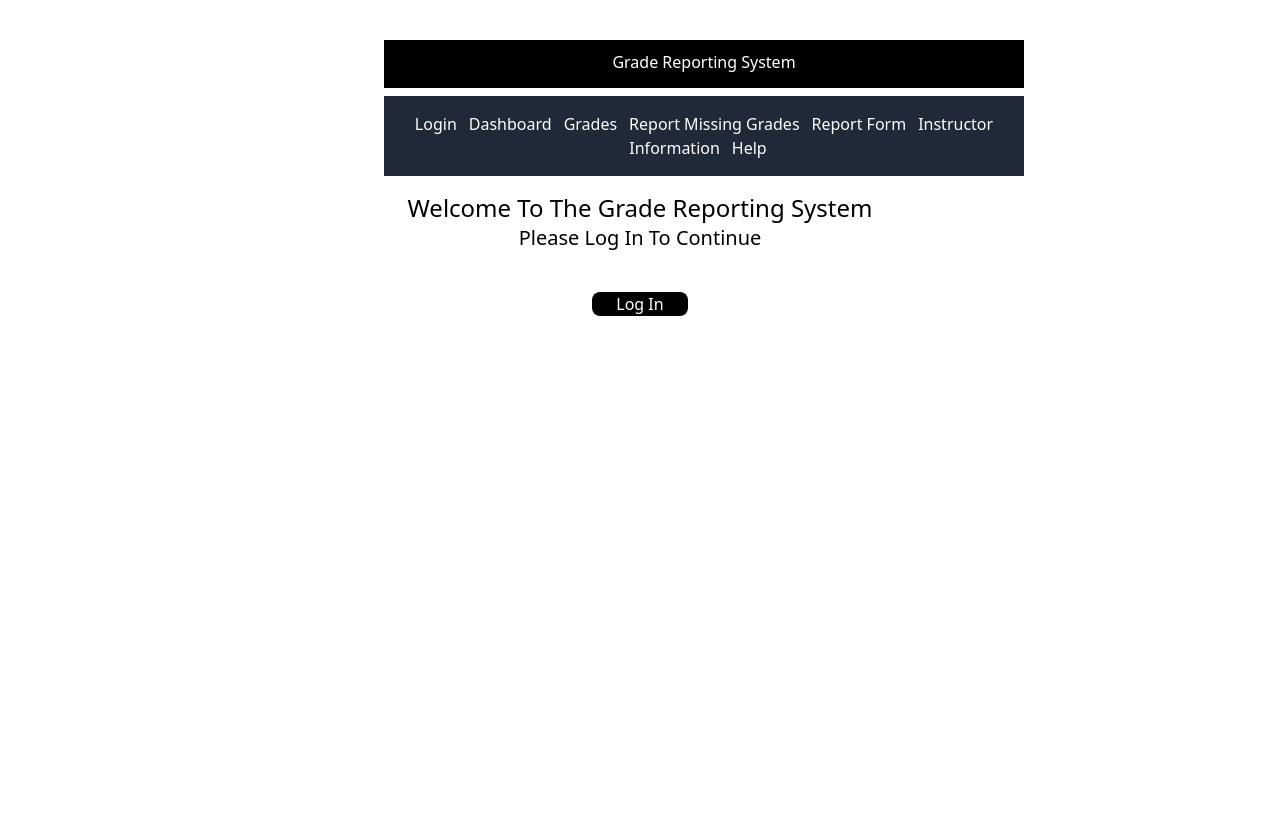
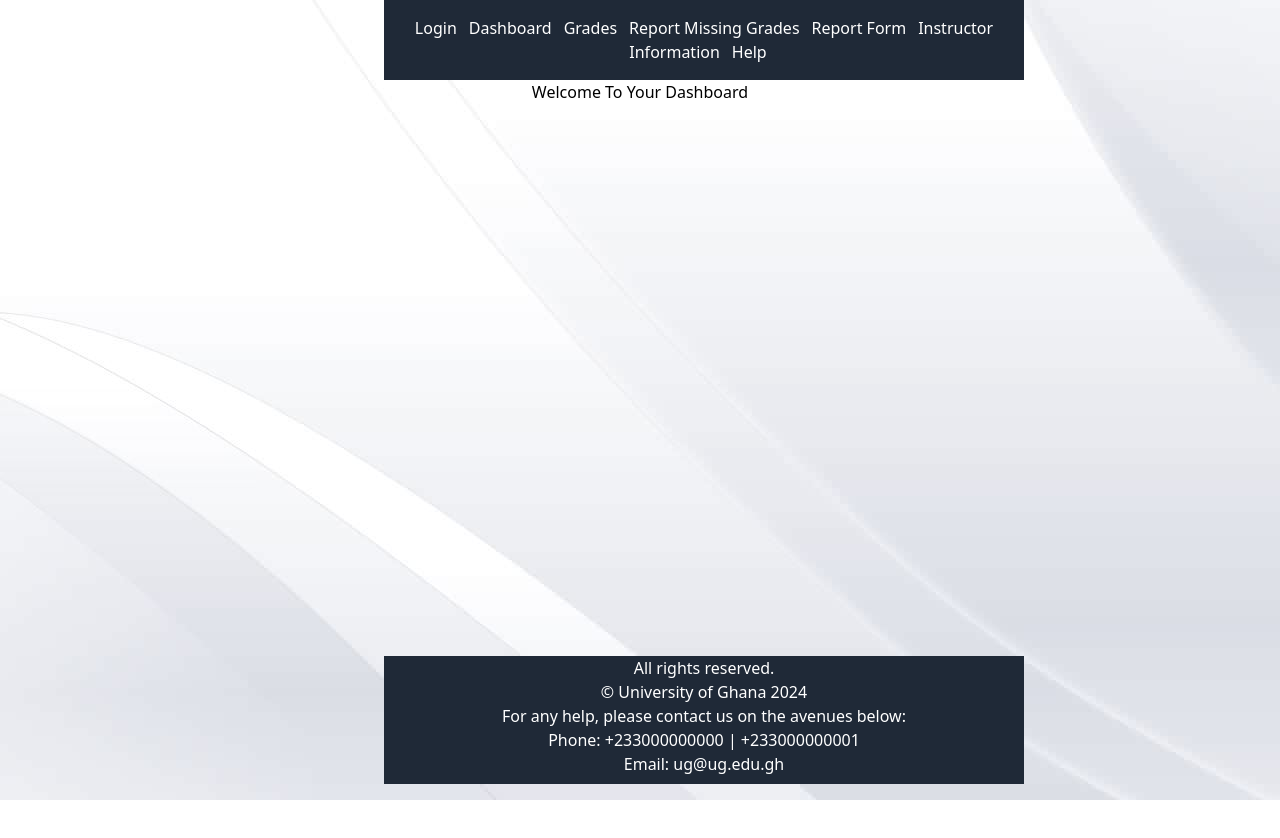
Before and after one commit to davidberko36/davidberko36, a React (Create React App) app: page / in a window 1280 px wide. After the commit the page ends 800 px from the top, so only its background shows below. Built offline with nearby package versions, Linux system fonts and the light colour scheme.

Commit message:
04/01/2024-1

```diff
--- a/src/App.css
+++ b/src/App.css
@@ -1,3 +1,7 @@
+body{
+  background-image: url('Abstract-Plain-White-Wallpaper-.jpg');
+}
+
 .App {
   text-align: center;
 }
--- a/src/App.js
+++ b/src/App.js
@@ -1,10 +1,12 @@
 import './App.css';
+import Dashboard from './dashboard';
 import Landing from './landing';
+import Login from './login';
 
 function App() {
   return (
     <div className="App min-h-screen  justify-center">
-      <Landing/>
+      <Dashboard/>
     </div>
   );
 }
--- /dev/null
+++ b/src/dashboard.js
@@ -0,0 +1,14 @@
+import Footer from "./footer";
+import Navbar from "./navbar";
+
+const Dashboard = () => {
+    return(
+        <div>
+            <Navbar/>
+            <h1>Welcome To Your Dashboard</h1>
+            <Footer/>
+        </div>
+    )
+}
+
+export default Dashboard;
--- /dev/null
+++ b/src/footer.js
@@ -0,0 +1,13 @@
+const Footer = () => {
+    return (
+        <div className="bg-gray-800  w-1/2 fixed bottom-4 ml-96 h-32 text-white">
+            <p>All rights reserved.</p>
+            <p>&#169; University of Ghana 2024</p>
+            <p>For any help, please contact us on the avenues below:</p>
+            <p>Phone: +233000000000 | +233000000001</p>
+            <p>Email: ug@ug.edu.gh</p>
+        </div>
+     );
+}
+
+export default Footer;
--- a/src/landing.js
+++ b/src/landing.js
@@ -1,3 +1,4 @@
+import Footer from "./footer";
 import Navbar from "./navbar";
 
 const Landing = () => {
@@ -12,6 +13,7 @@ const Landing = () => {
       <h1 className="text-2xl mt-4">Welcome To The Grade Reporting System</h1>
       <h2 className="text-xl">Please Log In To Continue</h2>
       <button className="bg-black text-white mt-10 w-24  rounded-lg">Log In</button>
+      <Footer/>
       </>
      );
 }
--- /dev/null
+++ b/src/login.js
@@ -0,0 +1,36 @@
+import {useState} from 'react';
+import Footer from './footer';
+const Login = () => {
+    const [userID, setUserID] = useState('');
+    const [pin, setPin] = useState('');
+
+    const handleLogin = () => {
+        if (userID.length === 8 && pin.length === 5) {
+            alert('Successful login.')
+        } else {
+            alert('Please enter a valid ID or pin')
+        }
+    };
+
+    return (
+        <div>
+            <div className="bg-gray-800 w-1/2 text-white ml-96 mt-48 h-48">
+            <h2>Login</h2>
+            <label>
+                 ID:
+                <input type="number" value= {userID} onChange={(e) => setUserID(e.target.value)} className='text-black ml-2 mb-10'/>
+            </label>
+            <br/>
+            <label className="">
+                PIN:
+                <input type="password" value={pin} onChange={(e) => setPin(e.target.value)} className="text-black"/>
+            </label>
+            <br/>
+            <button onClick={handleLogin} className='bg-white text-black mt-8 w-24 rounded-lg'>Login</button>
+            </div>
+            <Footer/>
+        </div>
+     );
+}
+
+export default Login;
```
Also changed, not shown: src/Abstract-Plain-White-Wallpaper-.jpg (added), 1 other file (tests, documents, lock files or other folders).
